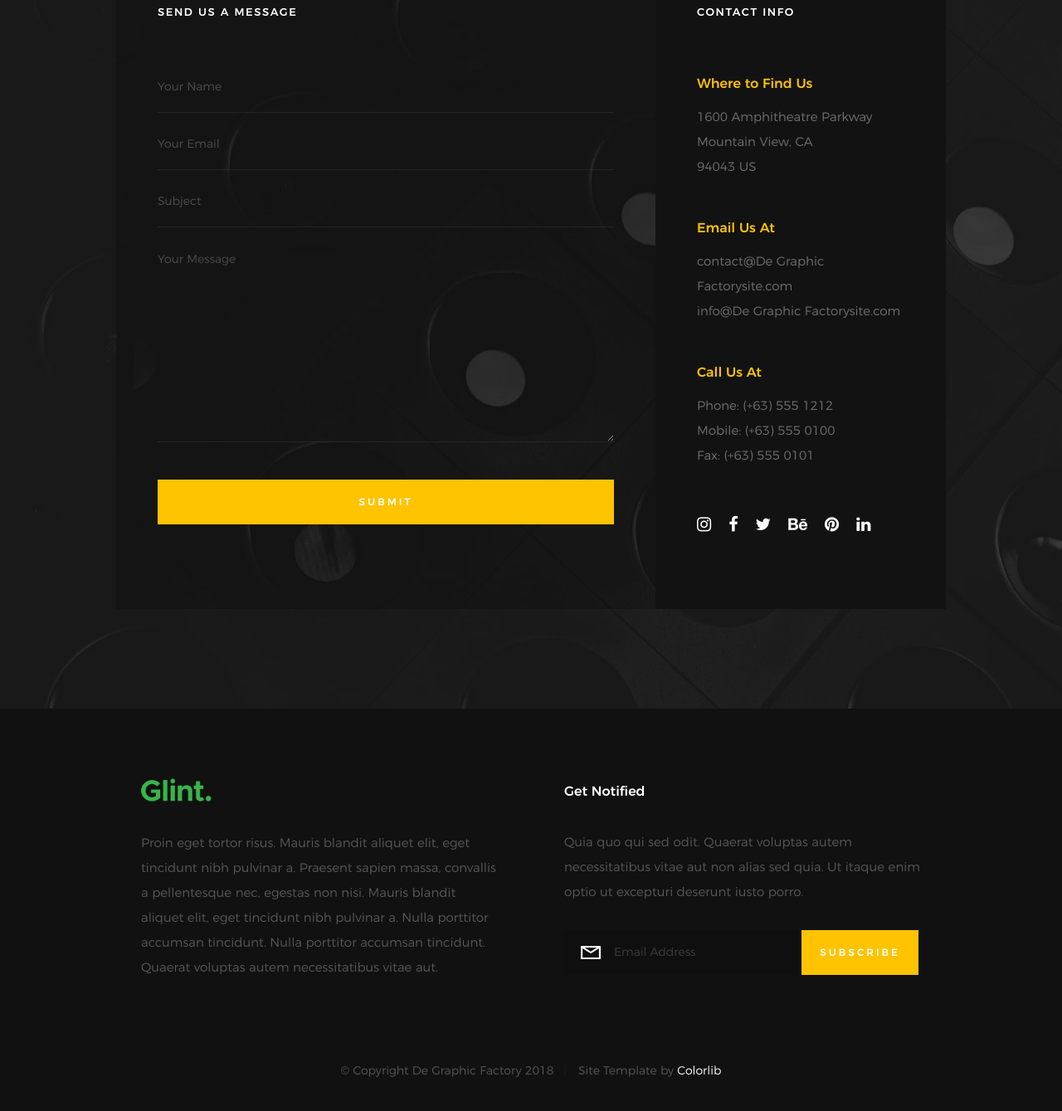
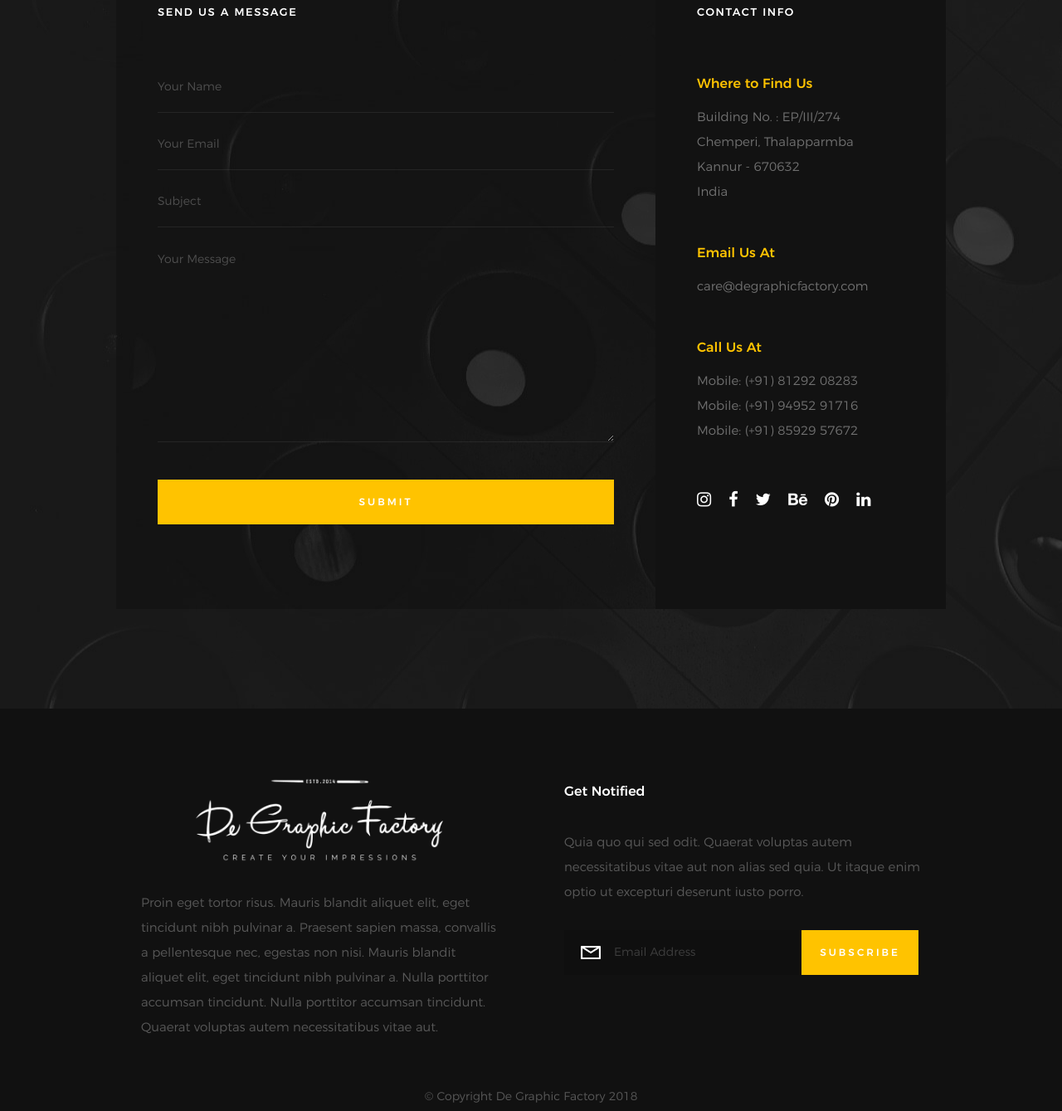
Before and after one commit to arunjohnkuruvilla/thefactoryproject, a plain HTML site: page index.html in a window 1280 px wide. Shown: the part 9160-10499 px from the top of the page at 83% size. Drawn offline with Linux system fonts and the light colour scheme; files whose address does not match are found by name.

Commit message:
Changes - 7

```diff
--- a/css/main.css
+++ b/css/main.css
@@ -1447,7 +1447,7 @@ button::-moz-focus-inner, input::-moz-focus-inner {
     position: absolute;
     margin: 0;
     padding: 0;
-    left: 40px;
+    left: 10px;
     top: 80px;
     -webkit-transform: translateY(-50%);
     -ms-transform: translateY(-50%);
@@ -3629,10 +3629,10 @@ footer .row {
     padding: 0;
     outline: 0;
     border: none;
-    width: 85px;
-    height: 28px;
-    background: url("../images/logo-footer.png") no-repeat center;
-    background-size: 85px 28px;
+    /*width: 85px;*/
+    height: 100px;
+    background: url("../images/logo.png") no-repeat center;
+    background-size: 100%;
     font: 0/0 a;
     text-shadow: none;
     color: transparent;
--- a/index.html
+++ b/index.html
@@ -758,26 +758,26 @@
                     <div class="cinfo">
                         <h5>Where to Find Us</h5>
                         <p>
-                            1600 Amphitheatre Parkway<br>
-                            Mountain View, CA<br>
-                            94043 US
+                            Building No. : EP/III/274<br>
+                            Chemperi, Thalapparmba<br>
+                            Kannur - 670632<br>
+                            India
                         </p>
                     </div>
 
                     <div class="cinfo">
                         <h5>Email Us At</h5>
                         <p>
-                            contact@De Graphic Factorysite.com<br>
-                            info@De Graphic Factorysite.com
+                            care@degraphicfactory.com<br>
                         </p>
                     </div>
 
                     <div class="cinfo">
                         <h5>Call Us At</h5>
                         <p>
-                            Phone: (+63) 555 1212<br>
-                            Mobile: (+63) 555 0100<br>
-                            Fax: (+63) 555 0101
+                            Mobile: (+91) 81292 08283<br>
+                            Mobile: (+91) 94952 91716<br>
+                            Mobile: (+91) 85929 57672
                         </p>
                     </div>
 
@@ -845,7 +845,6 @@
             <div class="col-twelve">
                 <div class="copyright">
                     <span>© Copyright De Graphic Factory 2018</span>
-                    <span>Site Template by <a href="https://www.colorlib.com/">Colorlib</a></span>
                 </div>
 
                 <div class="go-top">
```
